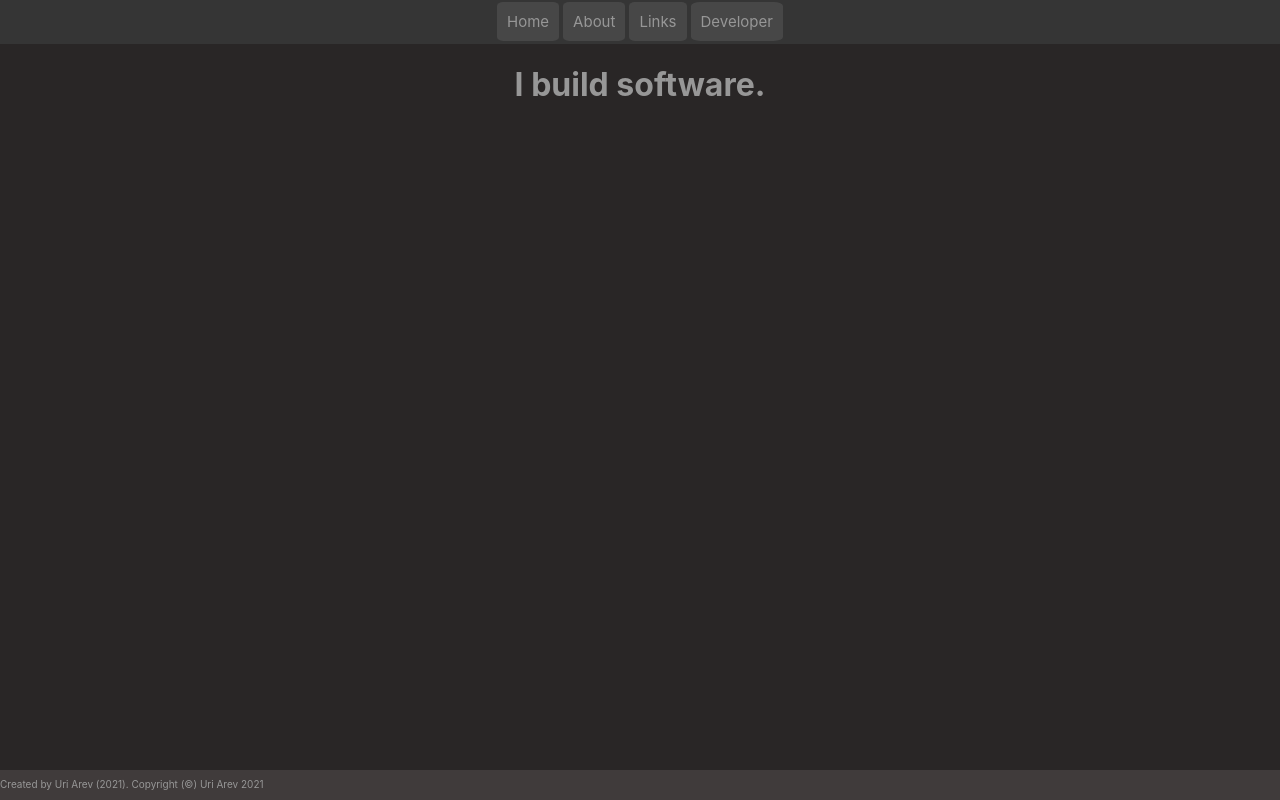
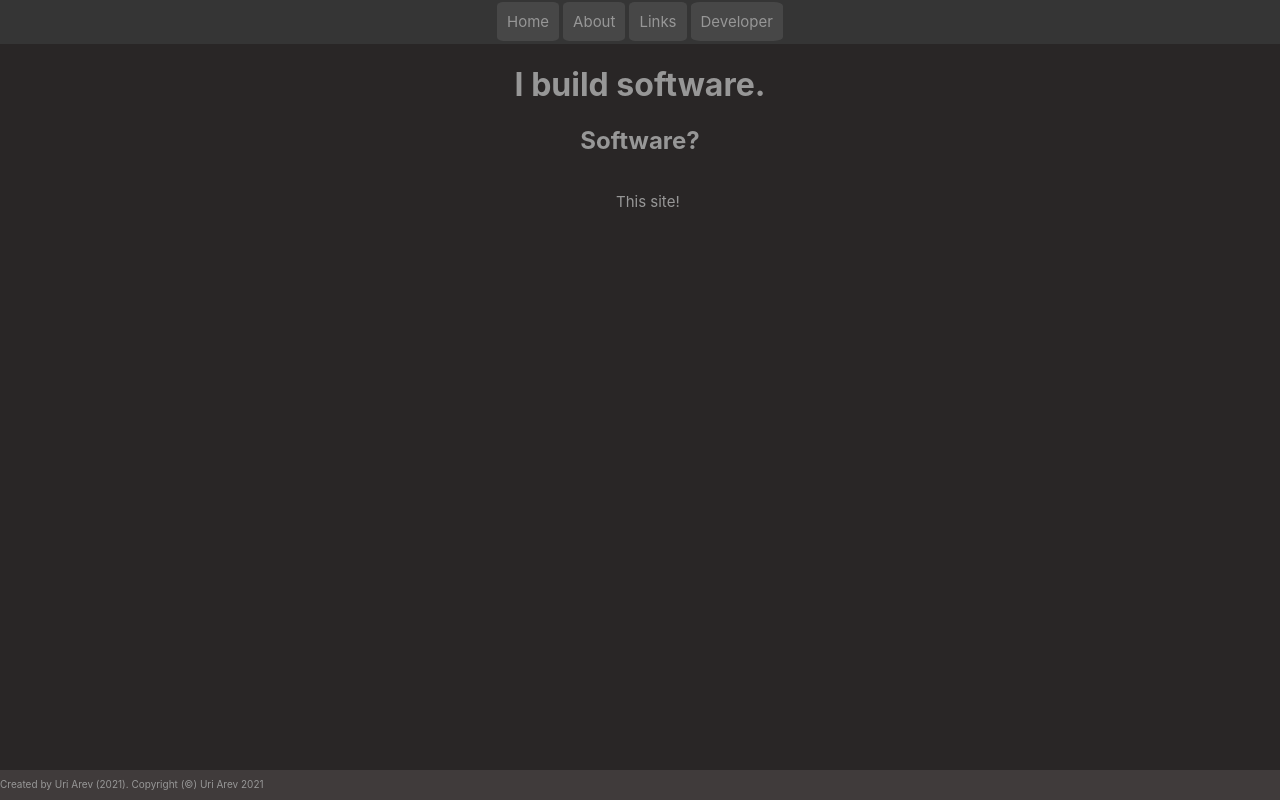
Before and after one commit to wantyapps/SiteV2, a React (Create React App) app: page /home in a window 1280 px wide. Built offline with nearby package versions, Linux system fonts and the light colour scheme.

Commit message:
[minor] V0.1.0 is out!

```diff
--- a/package.json
+++ b/package.json
@@ -21,6 +21,7 @@
     "web-vitals": "^1.1.1"
   },
   "scripts": {
+    "startall": "react-scripts build && node server.cjs",
     "start": "node server.cjs",
     "build": "react-scripts build",
     "test": "react-scripts test",
--- a/src/Components.js
+++ b/src/Components.js
@@ -2,6 +2,10 @@ export function HomePage() {
     return (
         <center>
             <h1>I build software.</h1>
+            <h2>Software?</h2>
+            <ul class="SoftwaresUL">
+                <li><a href="https://github.com/wantyapps/SiteV2">This site!</a></li>
+            </ul>
         </center>
     );
 }
@@ -10,6 +14,10 @@ export function AboutPage() {
     return (
       <center>
           <h1>About</h1>
+          <p>Hello! My name is Uri Arev (aka. Wantyapps), and I love building software.</p>
+          <p>My mission is to create software that helps developers, and to</p>
+          <p>just make people happy.</p>
+          <h4>That's me!</h4>
       </center>
     );
 }
@@ -18,6 +26,11 @@ export function LinksPage() {
     return (
         <center>
             <h1>Links</h1>
+            <ul class="LinksUL">
+                <li><a href="https://github.com/Official-Wantyapps/">The Official Wantyapps GitHub Organization</a></li>
+                <li><a href="https://github.com/wantyapps/">My GitHub</a></li>
+                <li><a href="https://gitlab.com/wantyapps/">My GitLab</a></li>
+            </ul>
         </center>
     )
 }
@@ -25,7 +38,7 @@ export function LinksPage() {
 export function PageNotFound() {
     return (
         <center>
-            <h1>Ouch...</h1>
+            <h1>Ouch... Page not found.</h1>
         </center>
     )
 }
--- a/src/index.css
+++ b/src/index.css
@@ -87,3 +87,14 @@ a {
   position: absolute;
   bottom: 0;
 }
+
+.LinksUL {
+  list-style-type: none;
+}
+
+.SoftwaresUL {
+  display: flex;
+  position: absolute;
+  list-style-type: none;
+  left: 45%;
+}
```
